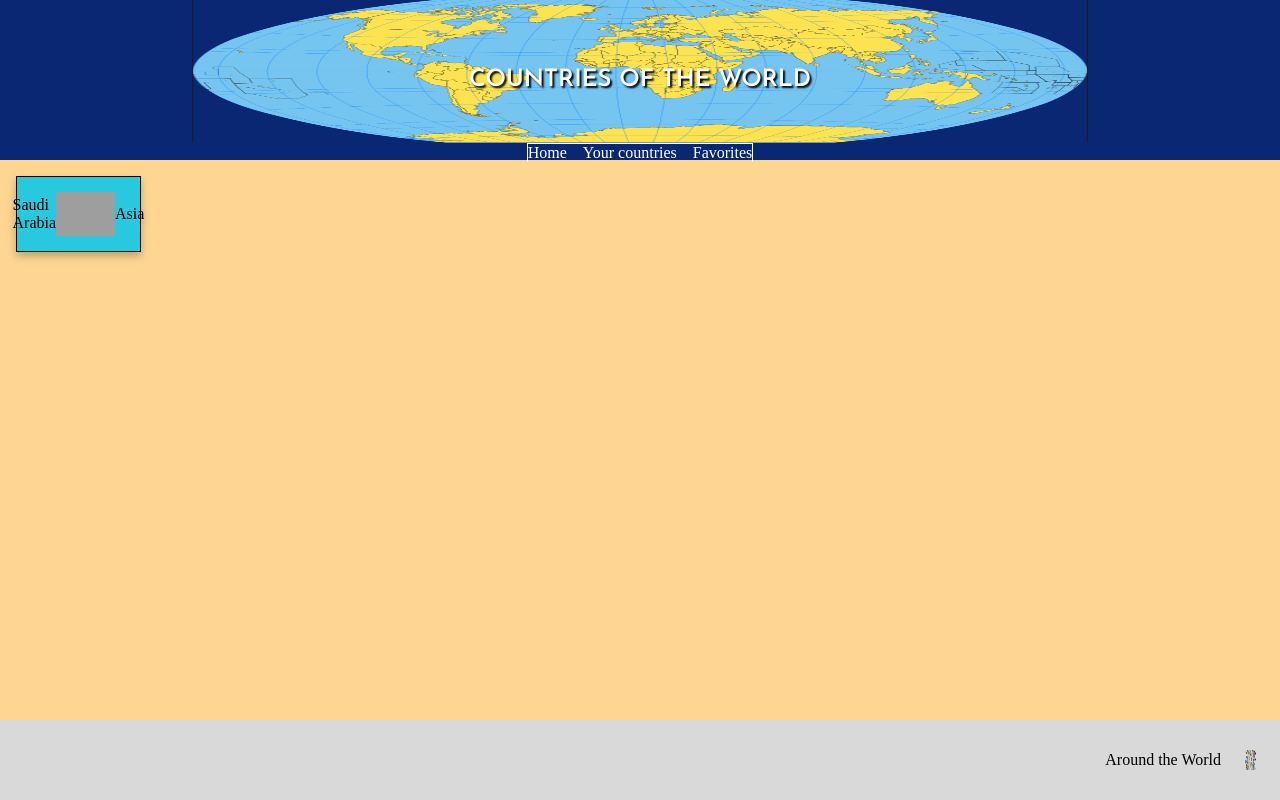
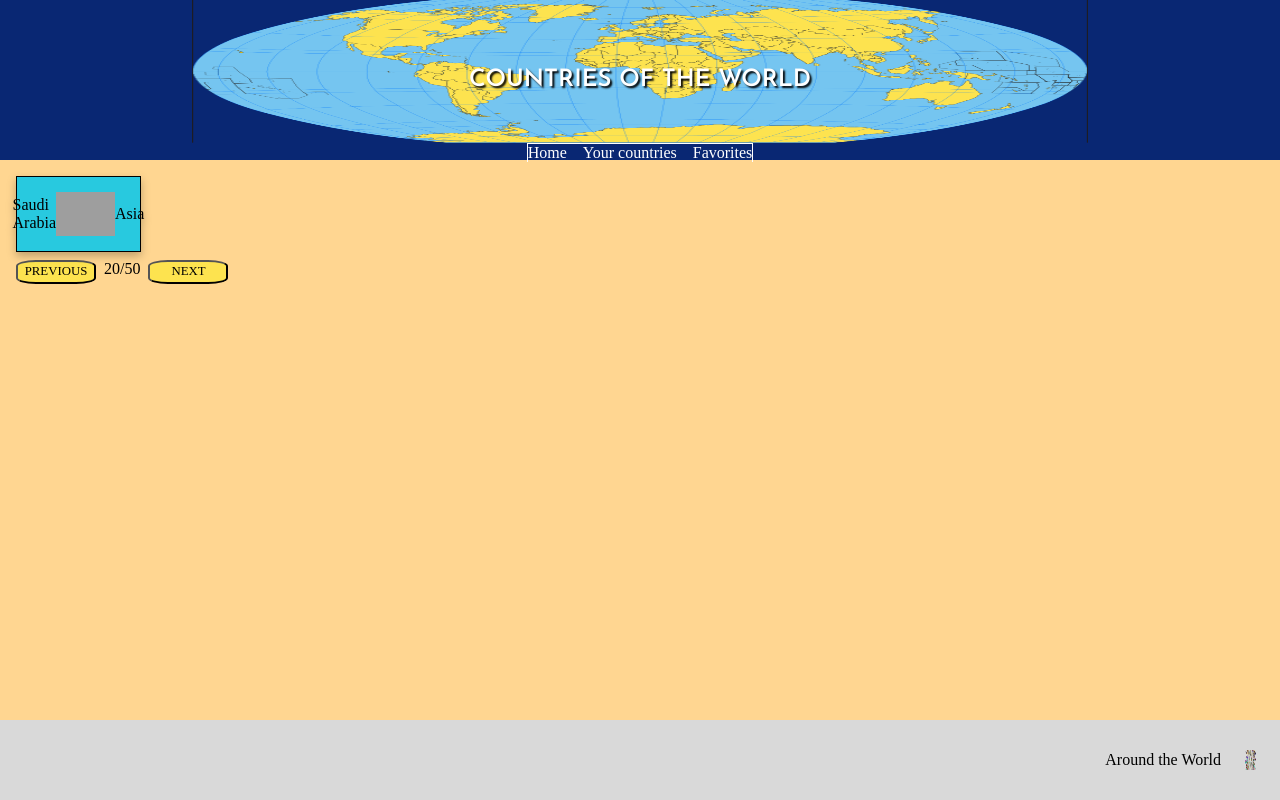
Before and after one commit to isdi-coders-2023/Bubbles-202307-mad, a React (Vite) app: page / in a window 1280 px wide. Built offline with nearby package versions, Linux system fonts and the light colour scheme; grey boxes are pictures that could not be loaded; a web font is replaced by a local one.

Commit message:
Modified countries.scss & Move page_controler to foulder countries

```diff
--- a/src/component/countries/countries.module.scss
+++ b/src/component/countries/countries.module.scss
@@ -5,6 +5,7 @@
   background-color: #ffd691;
   display: flex;
   flex-direction: column;
+  gap: 0.5rem;
   .ol {
     display: flex;
     flex-wrap: wrap;
--- a/src/component/countries/countries.tsx
+++ b/src/component/countries/countries.tsx
@@ -1,6 +1,7 @@
 import { arrCountries } from '../../service/countries_data';
 import { Card } from '../card/card';
 import styles from './countries.module.scss';
+import { PageControler } from './page_controler/page_controler';
 export function Countries() {
   return (
     <section className={styles.section}>
@@ -9,6 +10,7 @@ export function Countries() {
           <Card key={index} country={item}></Card>
         ))}
       </ol>
+      <PageControler></PageControler>
     </section>
   );
 }
```
Also changed, not shown: src/component/countries/page_controler/page_controler.module.scss (renamed from src/component/page_controler/page_controler.module.scss), src/component/countries/page_controler/page_controler.tsx (renamed from src/component/page_controler/page_controler.tsx), 1 other file (tests, documents, lock files or other folders).
